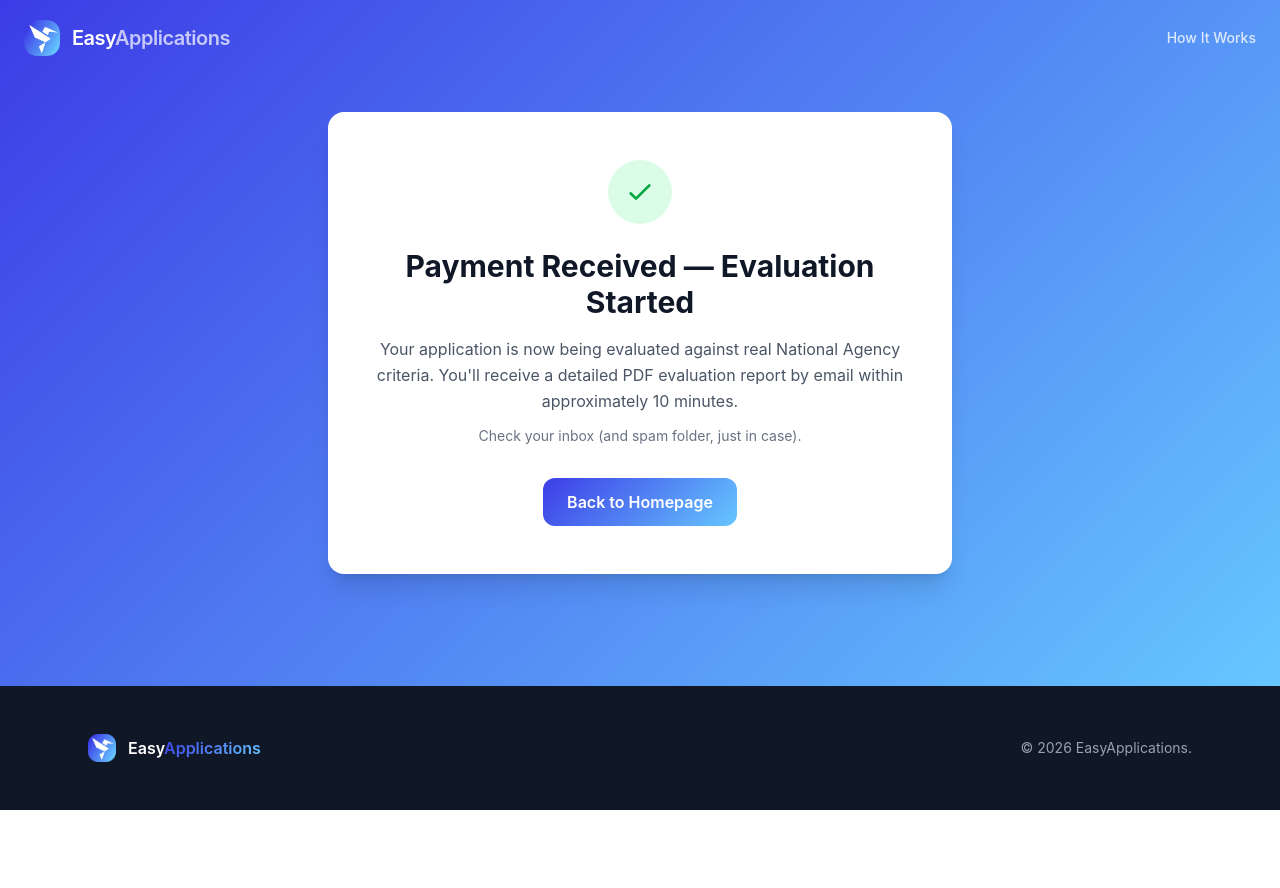
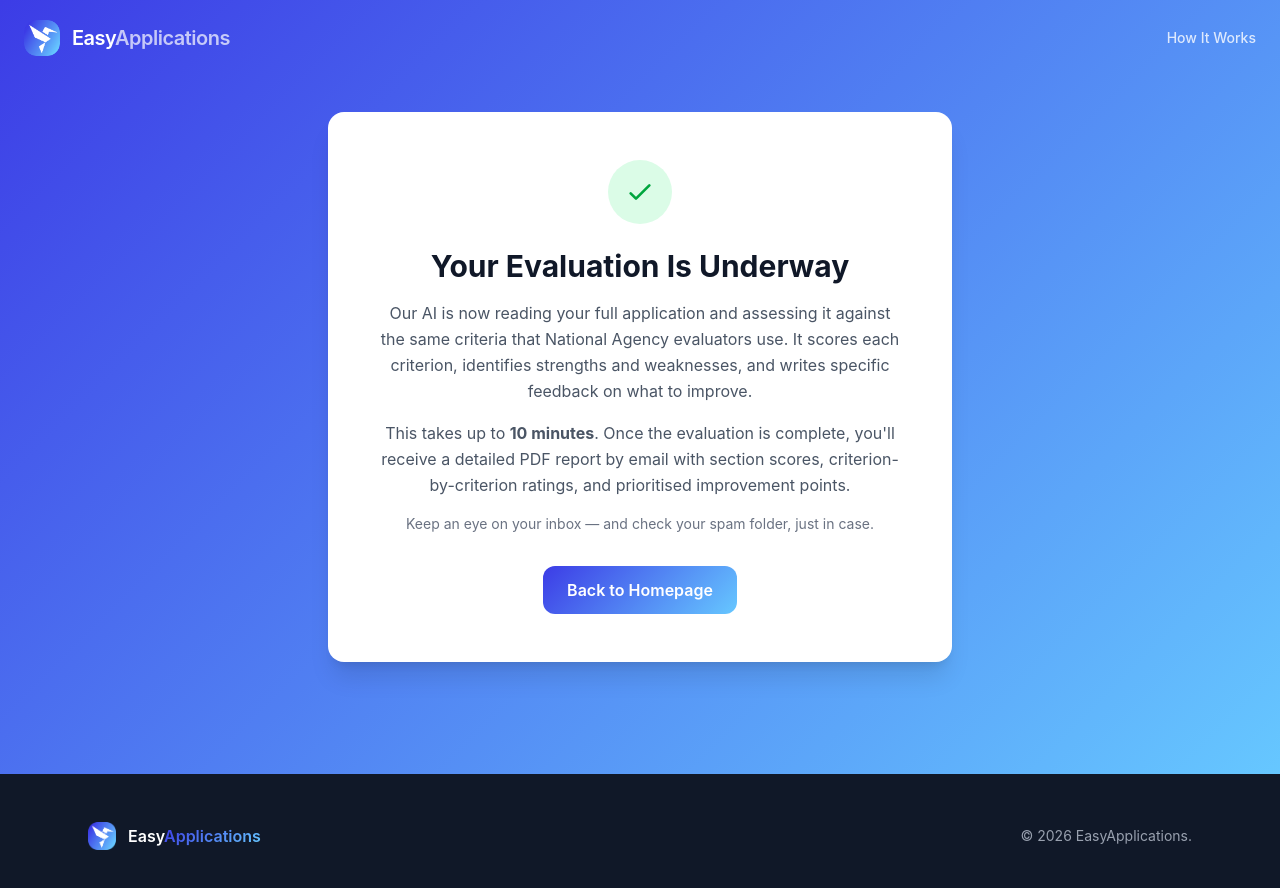
Before and after one commit to mickyusesai/easyapplications, a Next.js app: page /success in a window 1280 px wide. Shown: the top 888 px of the page. Before the commit the page ends 810 px from the top, so only its background shows below. Built offline with nearby package versions, Linux system fonts and the light colour scheme.

Commit message:
improve success page copy with more detail on evaluation process
https://claude.ai/code/session_01TBHaCoxGKSC2U9b7XkN32E

```diff
--- a/src/app/success/page.tsx
+++ b/src/app/success/page.tsx
@@ -30,15 +30,22 @@ export default function SuccessPage() {
               </svg>
             </div>
             <h1 className="text-2xl md:text-3xl font-bold text-gray-900 mb-4">
-              Payment Received — Evaluation Started
+              Your Evaluation Is Underway
             </h1>
-            <p className="text-gray-600 mb-3 leading-relaxed">
-              Your application is now being evaluated against real National
-              Agency criteria. You&apos;ll receive a detailed PDF evaluation
-              report by email within approximately 10 minutes.
+            <p className="text-gray-600 mb-4 leading-relaxed">
+              Our AI is now reading your full application and assessing it
+              against the same criteria that National Agency evaluators use.
+              It scores each criterion, identifies strengths and weaknesses,
+              and writes specific feedback on what to improve.
+            </p>
+            <p className="text-gray-600 mb-4 leading-relaxed">
+              This takes up to <strong>10 minutes</strong>. Once the evaluation
+              is complete, you&apos;ll receive a detailed PDF report by email
+              with section scores, criterion-by-criterion ratings, and
+              prioritised improvement points.
             </p>
             <p className="text-gray-500 text-sm mb-8">
-              Check your inbox (and spam folder, just in case).
+              Keep an eye on your inbox — and check your spam folder, just in case.
             </p>
             <Link
               href="/"
```
